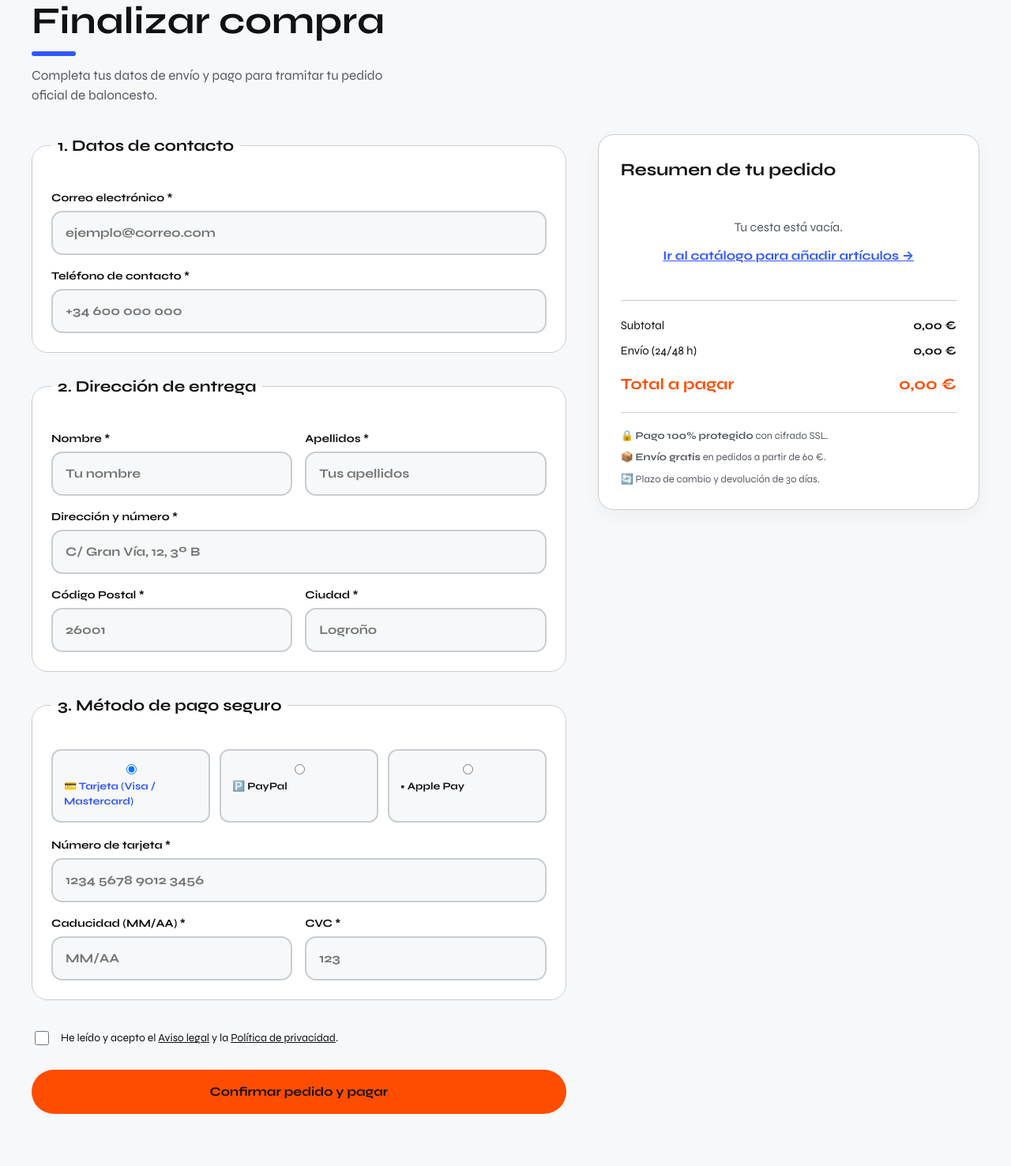
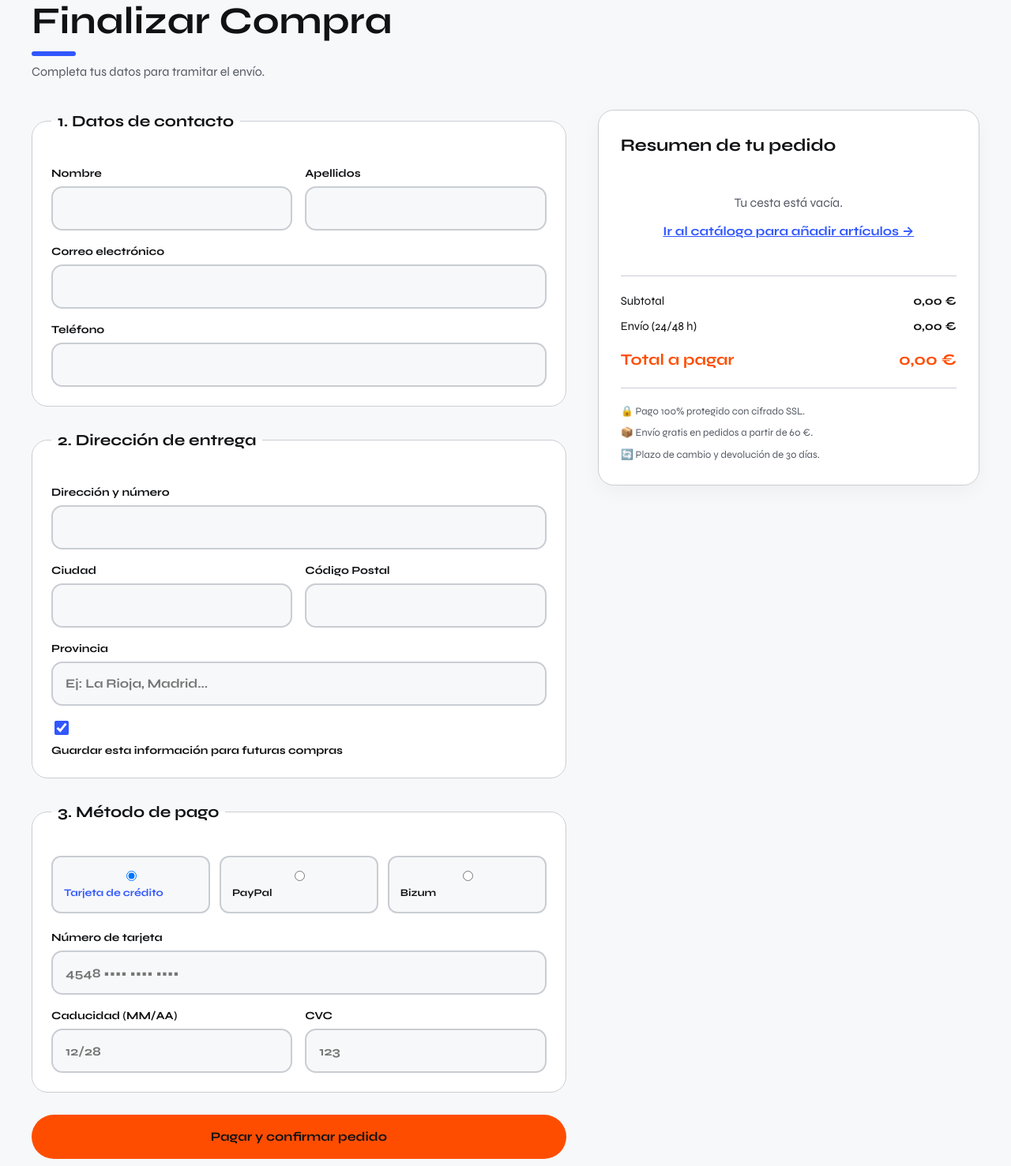
Before and after one commit to ncholz/HoopStore, a plain HTML site: page checkout.html in a window 1280 px wide. Shown: the part 163-1640 px from the top of the page at 79% size. Drawn offline with Linux system fonts and the light colour scheme.

```diff
--- a/checkout.html
+++ b/checkout.html
@@ -2,12 +2,14 @@
 <html lang="es">
 
 <head>
+    <link rel="icon" type="image/x-icon" href="imagenes/favicon.ico">
+
   <meta charset="utf-8">
   <meta name="viewport" content="width=device-width, initial-scale=1">
-  <title>Finalizar compra · Hoop Store</title>
-  <meta name="description"
-    content="Tramita tu pedido de baloncesto de forma segura en Hoop Store: envío en 24/48 horas y pago protegido.">
+  <title>Finalizar Compra · Hoop Store</title>
+  <meta name="description" content="Finaliza tu pedido en Hoop Store de forma rápida y segura.">
   <meta name="theme-color" content="#111214">
+  <link rel="icon" type="image/x-icon" href="imagenes/favicon.ico">
   <link rel="preconnect" href="https://fonts.googleapis.com">
   <link rel="preconnect" href="https://fonts.gstatic.com" crossorigin>
   <link href="https://fonts.googleapis.com/css2?family=Syne:wght@400;700&display=swap" rel="stylesheet">
@@ -43,8 +45,7 @@
                 stroke-linecap="round" stroke-linejoin="round" aria-hidden="true">
                 <circle cx="12" cy="12" r="10"></circle>
                 <line x1="2" y1="12" x2="22" y2="12"></line>
-                <path d="M12 2a15.3 15.3 0 0 1 4 10 15.3 15.3 0 0 1-4 10 15.3 15.3 0 0 1-4-10 15.3 15.3 0 0 1 4-10z">
-                </path>
+                <ellipse cx="12" cy="12" rx="4.5" ry="10"></ellipse>
               </svg>
             </span>
             <span id="langLabel">ES</span>
@@ -64,7 +65,8 @@
             <svg width="24" height="24" viewBox="0 0 24 24" fill="none" stroke="currentColor" stroke-width="2"
               stroke-linecap="round" stroke-linejoin="round" aria-hidden="true">
               <path
-                d="M20.84 4.61a5.5 5.5 0 0 0-7.78 0L12 5.67l-1.06-1.06a5.5 5.5 0 0 0-7.78 7.78l1.06 1.06L12 21.23l7.78-7.78 1.06-1.06a5.5 5.5 0 0 0 0-7.78z"></path>
+                d="M20.84 4.61a5.5 5.5 0 0 0-7.78 0L12 5.67l-1.06-1.06a5.5 5.5 0 0 0-7.78 7.78l1.06 1.06L12 21.23l7.78-7.78 1.06-1.06a5.5 5.5 0 0 0 0-7.78z">
+              </path>
             </svg>
           </span>
           <span class="cart-count" id="favCount" hidden>0</span>
@@ -114,144 +116,136 @@
     <div class="container checkout-container">
 
       <header class="checkout-header">
-        <h1 class="t-h2" id="checkoutTitle">Finalizar compra</h1>
-        <p class="lead" style="margin-top: 12px; font-size: 17px; color: var(--n700);">Completa tus datos de envío y pago para tramitar tu pedido oficial de baloncesto.</p>
+        <h1 class="t-h2" data-i18n="chk_header_title">Finalizar Compra</h1>
+        <p style="margin-top: 8px; color: var(--n700);" data-i18n="chk_header_sub">Completa tus datos para tramitar el envío.</p>
       </header>
 
       <div class="checkout-layout">
 
-        <!-- Formulario Principal -->
-        <section class="checkout-main" aria-labelledby="formHeading">
-          <h2 class="sr" id="formHeading">Formulario de tramitación de pedido</h2>
-
+        <!-- Formulario principal de compra -->
         <form id="orderForm" class="checkout-form" novalidate>
 
-            <!-- 1. Datos de Contacto -->
+          <!-- 1. Datos de contacto -->
           <fieldset class="form-section">
-              <legend class="section-title">1. Datos de contacto</legend>
+            <legend class="section-title" data-i18n="chk_sec_contact">1. Datos de contacto</legend>
             <div class="form-grid">
-                <div class="field full">
-                  <label for="cEmail">Correo electrónico <span aria-hidden="true">*</span></label>
-                  <input type="email" id="cEmail" name="email" required autocomplete="email" placeholder="ejemplo@correo.com">
+              <div class="field">
+                <label for="cName" data-i18n="chk_lbl_fname">Nombre</label>
+                <input type="text" id="cName" required autocomplete="given-name">
+              </div>
+              <div class="field">
+                <label for="cSurname" data-i18n="chk_lbl_lname">Apellidos</label>
+                <input type="text" id="cSurname" required autocomplete="family-name">
               </div>
               <div class="field full">
-                  <label for="cPhone">Teléfono de contacto <span aria-hidden="true">*</span></label>
-                  <input type="tel" id="cPhone" name="phone" required autocomplete="tel" placeholder="+34 600 000 000">
+                <label for="cEmail" data-i18n="chk_lbl_email">Correo electrónico</label>
+                <input type="email" id="cEmail" required autocomplete="email">
+              </div>
+              <div class="field full">
+                <label for="cPhone" data-i18n="chk_lbl_phone">Teléfono</label>
+                <input type="tel" id="cPhone" required autocomplete="tel">
               </div>
             </div>
           </fieldset>
 
-            <!-- 2. Dirección de Envío -->
+          <!-- 2. Dirección de entrega -->
           <fieldset class="form-section">
-              <legend class="section-title">2. Dirección de entrega</legend>
+            <legend class="section-title" data-i18n="chk_sec_shipping">2. Dirección de entrega</legend>
             <div class="form-grid">
-                <div class="field">
-                  <label for="cName">Nombre <span aria-hidden="true">*</span></label>
-                  <input type="text" id="cName" name="firstname" required autocomplete="given-name" placeholder="Tu nombre">
+              <div class="field full">
+                <label for="cAddress" data-i18n="chk_lbl_address">Dirección y número</label>
+                <input type="text" id="cAddress" required autocomplete="street-address">
               </div>
               <div class="field">
-                  <label for="cLastName">Apellidos <span aria-hidden="true">*</span></label>
-                  <input type="text" id="cLastName" name="lastname" required autocomplete="family-name" placeholder="Tus apellidos">
+                <label for="cCity" data-i18n="chk_lbl_city">Ciudad</label>
+                <input type="text" id="cCity" required autocomplete="address-level2">
+              </div>
+              <div class="field">
+                <label for="cZip" data-i18n="chk_lbl_zip">Código Postal</label>
+                <input type="text" id="cZip" required pattern="[0-9]{5}" maxlength="5" autocomplete="postal-code">
               </div>
               <div class="field full">
-                  <label for="cAddress">Dirección y número <span aria-hidden="true">*</span></label>
-                  <input type="text" id="cAddress" name="address" required autocomplete="street-address" placeholder="C/ Gran Vía, 12, 3º B">
+                <label for="cProvince" data-i18n="chk_lbl_province">Provincia</label>
+                <input type="text" id="cProvince" required placeholder="Ej: La Rioja, Madrid..." data-i18n-ph="chk_ph_province">
               </div>
-                <div class="field">
-                  <label for="cZip">Código Postal <span aria-hidden="true">*</span></label>
-                  <input type="text" id="cZip" name="postal-code" required autocomplete="postal-code" placeholder="26001">
-                </div>
-                <div class="field">
-                  <label for="cCity">Ciudad <span aria-hidden="true">*</span></label>
-                  <input type="text" id="cCity" name="city" required autocomplete="address-level2" placeholder="Logroño">
+              <div class="field full field-check">
+                <input type="checkbox" id="cSave" checked>
+                <label for="cSave" data-i18n="chk_save_info">Guardar esta información para futuras compras</label>
               </div>
             </div>
           </fieldset>
 
-            <!-- 3. Método de Pago Seguro -->
+          <!-- 3. Método de pago -->
           <fieldset class="form-section">
-              <legend class="section-title">3. Método de pago seguro</legend>
+            <legend class="section-title" data-i18n="chk_sec_payment">3. Método de pago</legend>
 
-              <div class="payment-options" role="radiogroup" aria-label="Seleccionar método de pago">
-                <label class="pay-card active" id="payOptCard">
+            <div class="payment-options">
+              <label class="pay-card active">
                 <input type="radio" name="payMethod" value="card" checked>
-                  <span>💳 Tarjeta (Visa / Mastercard)</span>
+                <span data-i18n="chk_pay_card">Tarjeta de crédito</span>
               </label>
-                <label class="pay-card" id="payOptPaypal">
+              <label class="pay-card">
                 <input type="radio" name="payMethod" value="paypal">
-                  <span>🅿️ PayPal</span>
+                <span data-i18n="chk_pay_paypal">PayPal</span>
               </label>
-                <label class="pay-card" id="payOptApple">
-                  <input type="radio" name="payMethod" value="applepay">
-                  <span> Apple Pay</span>
+              <label class="pay-card">
+                <input type="radio" name="payMethod" value="bizum">
+                <span data-i18n="chk_pay_bizum">Bizum</span>
               </label>
             </div>
 
-              <!-- Campos específicos de Tarjeta -->
-              <div class="form-grid" id="cardFields" style="margin-top: 18px;">
+            <div id="cardFields" class="form-grid" style="margin-top: 20px;">
               <div class="field full">
-                  <label for="cCardNumber">Número de tarjeta <span aria-hidden="true">*</span></label>
-                  <input type="text" id="cCardNumber" inputmode="numeric" placeholder="1234 5678 9012 3456" maxlength="19">
+                <label for="cCardNumber" data-i18n="chk_lbl_cnum">Número de tarjeta</label>
+                <input type="text" id="cCardNumber" placeholder="4548 •••• •••• ••••" maxlength="19">
               </div>
               <div class="field">
-                  <label for="cCardExp">Caducidad (MM/AA) <span aria-hidden="true">*</span></label>
-                  <input type="text" id="cCardExp" placeholder="MM/AA" maxlength="5">
+                <label for="cCardExp" data-i18n="chk_lbl_cexp">Caducidad (MM/AA)</label>
+                <input type="text" id="cCardExp" placeholder="12/28" maxlength="5">
               </div>
               <div class="field">
-                  <label for="cCardCvc">CVC <span aria-hidden="true">*</span></label>
-                  <input type="text" id="cCardCvc" inputmode="numeric" placeholder="123" maxlength="4">
+                <label for="cCardCvc" data-i18n="chk_lbl_ccvc">CVC</label>
+                <input type="text" id="cCardCvc" placeholder="123" maxlength="3">
               </div>
             </div>
 
-              <!-- Mensaje alternativo si eligen PayPal o Apple Pay -->
-              <div id="altPayNote" style="display: none; padding: 16px; margin-top: 16px; border-radius: 12px; background: var(--blue-tint); color: var(--blue-dark); font-size: 14px; font-weight: 700;">
-                Serás redirigido a la pasarela segura correspondiente al confirmar el pedido.
+            <div id="altPayNote" class="note" style="display: none; margin-top: 16px;">
+              <p data-i18n="chk_alt_pay_note">Serás redirigido a la pasarela de pago seguro tras confirmar el pedido.</p>
             </div>
           </fieldset>
 
-            <!-- Aceptación legal -->
-            <div class="field-check" style="margin-top: 8px;">
-              <input type="checkbox" id="legalTerms" required>
-              <label for="legalTerms">
-                He leído y acepto el <a href="aviso-legal.html" target="_blank" rel="noopener">Aviso legal</a> y la <a href="politica-privacidad.html" target="_blank" rel="noopener">Política de privacidad</a>.
-              </label>
-            </div>
-
-            <button type="submit" class="btn btn-primary btn-submit-order" id="btnPlaceOrder">
-              Confirmar pedido y pagar
+          <button type="submit" class="btn btn-primary btn-submit-order" id="btnPlaceOrder" data-i18n="chk_btn_submit">
+            Pagar y confirmar pedido
           </button>
         </form>
-        </section>
 
-        <!-- Resumen Lateral del Pedido -->
-        <aside class="checkout-sidebar" aria-labelledby="summaryHeading">
-          <div class="summary-card">
-            <h2 id="summaryHeading" class="summary-title">Resumen de tu pedido</h2>
+        <!-- Resumen del pedido en el lateral -->
+        <aside class="summary-card" aria-labelledby="summaryTitle">
+          <h2 class="summary-title" id="summaryTitle" data-i18n="chk_summary_title">Resumen de tu pedido</h2>
 
           <ul class="summary-items" id="summaryItemsList">
-              <li class="summary-empty">Cargando productos de tu cesta...</li>
+            <!-- Rellenado dinámicamente con JavaScript -->
           </ul>
 
           <div class="summary-totals">
             <div class="sum-row">
-                <span>Subtotal</span>
+              <span data-i18n="chk_subtotal_lbl">Subtotal</span>
               <strong id="chkSubtotal">0,00 €</strong>
             </div>
             <div class="sum-row">
-                <span>Envío (24/48 h)</span>
+              <span data-i18n="chk_shipping_lbl">Envío (24/48 h)</span>
               <strong id="chkShipping">0,00 €</strong>
             </div>
             <div class="sum-row total">
-                <span>Total a pagar</span>
+              <span data-i18n="chk_total_lbl">Total a pagar</span>
               <strong id="chkTotal">0,00 €</strong>
             </div>
           </div>
 
           <div class="guarantee-box">
-              <p>🔒 <strong>Pago 100% protegido</strong> con cifrado SSL.</p>
-              <p>📦 <strong>Envío gratis</strong> en pedidos a partir de 60 €.</p>
-              <p>🔄 Plazo de cambio y devolución de 30 días.</p>
-            </div>
+            <p><span aria-hidden="true">🔒</span> <span data-i18n="chk_guar_ssl">Pago 100% protegido con cifrado SSL.</span></p>
+            <p><span aria-hidden="true">📦</span> <span data-i18n="chk_guar_free">Envío gratis en pedidos a partir de 60 €.</span></p>
+            <p><span aria-hidden="true">🔄</span> <span data-i18n="chk_guar_return">Plazo de cambio y devolución de 30 días.</span></p>
           </div>
         </aside>
 
@@ -259,7 +253,6 @@
     </div>
   </main>
 
-  <!-- Pie de página -->
   <footer class="site-footer dark">
     <div class="container">
       <div class="footer-top">
@@ -278,7 +271,8 @@
               <input id="newsEmail" name="email" type="email" title="Correo electrónico" required autocomplete="email"
                 placeholder="tu@email.com" data-i18n-ph="ph_email">
             </div>
-            <button type="submit" class="news-submit" aria-label="Suscribirme" title="Suscribirme" data-i18n-aria="a_subscribe">
+            <button type="submit" class="news-submit" aria-label="Suscribirme" title="Suscribirme"
+              data-i18n-aria="a_subscribe">
               <span data-i18n="btn_subscribe">Unirme</span>
               <span aria-hidden="true">→</span>
             </button>
@@ -351,15 +345,16 @@
     </div>
   </footer>
 
-  <!-- Diálogos -->
+  <!-- Modales para el header -->
   <dialog id="dlgUser" aria-labelledby="userTitle">
     <div class="dlg">
       <button class="dlg-x" type="button" data-close aria-label="Cerrar" title="Cerrar" data-i18n-aria="a_close">✕</button>
       <h2 id="userTitle" data-i18n="login_title">Entra en tu cuenta</h2>
-      <button class="btn-google" type="button" id="btnGoogleLogin" aria-label="Continuar con Google">
-        <span>Continuar con Google</span>
+      <button class="btn-google" type="button" id="btnGoogleLogin">
+        <span data-i18n="google_btn">Continuar con Google</span>
       </button>
-      <form id="loginForm" class="dlg-form" action="#" method="post">
+      <div class="auth-divider"><span data-i18n="auth_or">o con correo</span></div>
+      <form id="loginForm" class="dlg-form">
         <div class="field">
           <label for="loginEmail" data-i18n="email">Correo electrónico</label>
           <input type="email" id="loginEmail" required autocomplete="email">
@@ -368,7 +363,7 @@
           <label for="loginPassword" data-i18n="password">Contraseña</label>
           <input type="password" id="loginPassword" required autocomplete="current-password">
         </div>
-        <input class="btn btn-primary" type="submit" value="Entrar">
+        <input class="btn btn-primary" type="submit" value="Entrar" data-i18n="login_btn">
       </form>
       <div id="userIn" class="dlg-form" hidden>
         <p class="hello" id="userHello"></p>
@@ -390,10 +385,19 @@
     <div class="dlg">
       <button class="dlg-x" type="button" data-close aria-label="Cerrar" title="Cerrar" data-i18n-aria="a_close">✕</button>
       <h2 id="cartTitle" data-i18n="cart_title">Tu carrito</h2>
-      <div class="cart-empty-box" id="cartEmpty"><p class="fav-empty" data-i18n="cart_empty">Tu carrito está vacío.</p></div>
+      <div class="ship" id="cartShip">
+        <p id="shipText"></p>
+        <div class="bar" id="shipBar"><span class="bar-fill"></span></div>
+      </div>
+      <div class="cart-empty-box" id="cartEmpty">
+        <p class="fav-empty" data-i18n="cart_empty">Tu carrito está vacío.</p>
+        <button class="btn btn-primary" type="button" data-close data-i18n="cart_continue">Seguir comprando</button>
+      </div>
       <ul class="fav-list" id="cartList" hidden><li hidden>-</li></ul>
       <div class="cart-foot" id="cartFoot">
-        <p class="sum"><span data-i18n="total">Total</span><span id="sumTotal"></span></p>
+        <p class="sum"><span data-i18n="subtotal">Subtotal</span><span id="sumSub"></span></p>
+        <p class="sum"><span data-i18n="shipping">Envío</span><span id="sumShip"></span></p>
+        <p class="sum total"><span data-i18n="total">Total</span><span id="sumTotal"></span></p>
         <button class="btn btn-primary" type="button" id="btnCheckout" data-i18n="checkout">Finalizar compra</button>
       </div>
     </div>
@@ -401,7 +405,6 @@
 
   <div class="toast" id="toast" role="status" aria-live="polite"></div>
 
-  <!-- Todo el comportamiento se delega a script.js -->
   <script src="javascript/script.js"></script>
 </body>
 
```
Lines whose indentation alone changed are shown as unchanged.
